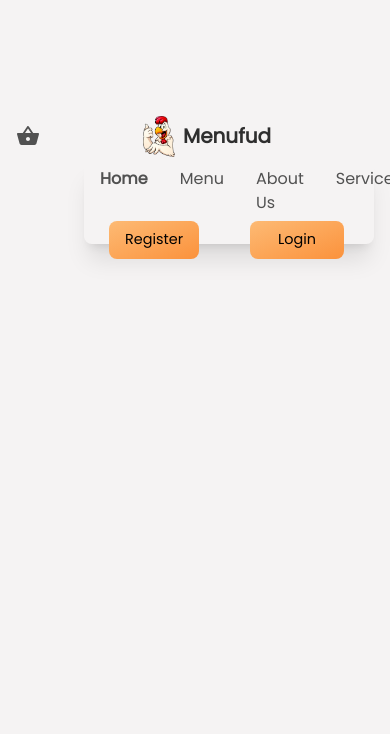
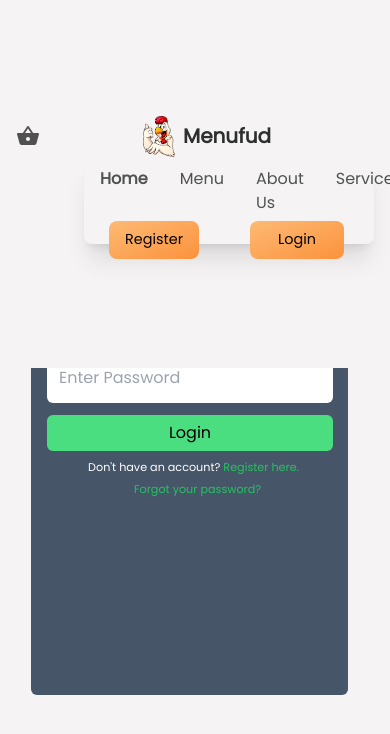
Before and after one commit to AbaniwoM/Menufud-app, a React (Create React App) app: page /login in a window 390 px wide. Shown: the top 734 px of the page. Built offline with nearby package versions, Linux system fonts and the light colour scheme.

Commit message:
implemented Login and Register screens for mobile view

```diff
--- a/public/index.html
+++ b/public/index.html
@@ -26,7 +26,7 @@
     -->
     <title>Menufud</title>
   </head>
-  <body>
+  <body style="background-color:#f5f3f3">
     <noscript>You need to enable JavaScript to run this app.</noscript>
     <div id="root"></div>
     <!--
--- a/src/App.tsx
+++ b/src/App.tsx
@@ -34,7 +34,7 @@ export function App (props: IAppProps) {
       <div className="w-screen h-auto flex flex-col bg-primary">
         <Header />
 
-        <main className="mt-14 md:mt-20 px-4 md:px-16 p-4 w-full">
+        <main className="mt-14 md:mt-20 px-4 md:px-16 p-4 w-full bg-primary">
           <Routes>
             <Route path="/" element={<MainContainer />} />
             {/* <Route path="/createItem" element={<CreateContainer />} /> */}
--- a/src/components/AuthContainer/index.tsx
+++ b/src/components/AuthContainer/index.tsx
@@ -1,5 +1,5 @@
 import React from "react";
-import { Card, CardBody, CardHeader, Col, Container, Row } from "reactstrap";
+import { Card, CardBody, CardHeader, Container, Row } from "reactstrap";
 
 export interface IAuthContainerProps {
   header: any;
@@ -12,19 +12,19 @@ const AuthContainer: React.FunctionComponent<IAuthContainerProps> = (props) => {
   return (
     <Container>
       <Row>
-        <Col
+        {/* <Col
           xs={{ size: 10, offset: 8 }}
           sm={{ size: 8, offset: 2 }}
           md={{ size: 6, offset: 3 }}
           lg={{ size: 4, offset: 4 }}
-        >
-          <Card className="mt-[65px] ml-[430px] bg-slate-600 w-[31.3%] h-[57vh] mb-[122px] rounded-b-md">
-            <CardHeader className="text-white bg-sky-700 h-[10vh] p-5 text-lg">
-              {header}
-            </CardHeader>
-            <CardBody className="mt-4 ml-4">{children}</CardBody>
-          </Card>
-        </Col>
+        > */}
+        <Card className="absolute lg:relative mt-[100px] lg:mt-[65px] ml-[15px] lg:ml-[430px] bg-slate-600 w-[81.3%] lg:w-[31.3%] h-[62vh] lg:h-[57vh] mb-[122px] lg:mb-[92px] rounded-b-md">
+          <CardHeader className="text-white bg-sky-700 h-[12vh] lg:h-[10vh] pt-[20px] pl-[16px] lg:p-5 text-lg">
+            {header}
+          </CardHeader>
+          <CardBody className="mt-4 ml-4">{children}</CardBody>
+        </Card>
+        {/* </Col> */}
       </Row>
     </Container>
   );
--- a/src/components/Dashboard.tsx
+++ b/src/components/Dashboard.tsx
@@ -1,10 +1,27 @@
 import * as React from 'react';
+import Image from "../images/chef1.png";
 
 export interface IDashboardProps {
 }
 
 export function Dashboard (props: IDashboardProps) {
-  return <div className="mb-[478px] font-mono font-bold text-[1.4rem]">Welcome!</div>;
-}
+  return (
+    <div className="wrapper">
+      <div className="font-mono font-bold mt-[125px] lg:mt-[0px] text-[1.5rem]">Welcome!</div>
+      <div className="lg:flex">
+        <div className="flex-col mt-[10px] lg:mt-[0px] lg:text-[1.2rem] text-[1rem] font-mono">
+          <div>
+            Order your sumptuous meals, fruits, drinks and dessert at affordable
+            prices,
+          </div>
+          <div>delivered to you in good time! You can't stop at one!</div>
+        </div>
+        <div className="lg:w-[10%] w-[17%] ml-[100px] lg:ml-[800px] -mt-[178px] absolute lg:-mt-[43px]">
+          <img src={Image} alt="welcome" />
+        </div>
+      </div>
+    </div>
+  );
+};
 
 export default Dashboard;
--- a/src/components/ErrorText/index.tsx
+++ b/src/components/ErrorText/index.tsx
@@ -9,7 +9,11 @@ const ErrorText: React.FunctionComponent<IErrorTextProps> = props => {
 
   if (error === '') return null;
 
-  return <small className="text-red-400 relative">{error}</small>;
-}
+  return (
+    <small className="text-red-400 text-[0.6rem] lg:text-[0.85rem] -ml-1 lg:ml-10 relative">
+      {error}
+    </small>
+  );
+};
 
 export default ErrorText;
--- a/src/pages/auth/Login.tsx
+++ b/src/pages/auth/Login.tsx
@@ -65,19 +65,22 @@ const Login: React.FunctionComponent<IPageProps> = (props) => {
         color="success"
         block
         onClick={() => signInWithEmailAndPassword()}
-        className="bg-gradient-to-br from-green-400 to-green-400 w-[100%] md:w-auto px-[155px] py-1.5 mt-3 rounded-md hover:shadow-lg transition-all ease-in-out duration-100"
+        className="bg-gradient-to-br from-green-400 to-green-400 w-[95%] lg:w-[95%] md:w-auto px-[40px] lg:px-[146px] py-1.5 mt-3 rounded-md hover:shadow-lg transition-all ease-in-out duration-100"
       >
         Login
       </Button>
       <small>
-        <p className="m-2 text-center">
+        <p className="text-[0.7rem] lg:text-[0.9rem] mt-2 -ml-2 lg:-ml-1 text-center text-white">
           Don't have an account?{" "}
           <Link to="/register" className="text-green-500">
             Register here.
           </Link>
         </p>
         <p className="m-1 text-center">
-          <Link to="/forget" className="text-green-500">
+          <Link
+            to="/forget"
+            className="text-green-500 text-[0.7rem] lg:text-[0.9rem]"
+          >
             Forgot your password?
           </Link>
         </p>
--- a/src/pages/auth/Register.tsx
+++ b/src/pages/auth/Register.tsx
@@ -48,6 +48,7 @@ const Register: React.FunctionComponent<IPageProps> = (props) => {
   };
 
   return (
+    <div className="bg-primary">
       <AuthContainer header="Register">
         <FormGroup className="xs:block xs:-ml-10">
           <Input
@@ -89,20 +90,21 @@ const Register: React.FunctionComponent<IPageProps> = (props) => {
           color="success"
           block
           onClick={() => signUpWithEmailAndPassword()}
-        className="bg-gradient-to-br from-green-400 to-green-400 w-[100%] md:w-auto px-[146px] py-1.5 mt-3 rounded-md hover:shadow-lg transition-all ease-in-out duration-100"
+          className="bg-gradient-to-br from-green-400 to-green-400 w-[95%] lg:w-[95%] md:w-auto px-[40px] lg:px-[146px] py-1.5 mt-3 rounded-md hover:shadow-lg transition-all ease-in-out duration-100"
         >
           Sign Up
         </Button>
         <small>
-        <p className="mt-2 -ml-1 text-center text-white">
-          Already have an account?{" "}
-          <Link to="/login" className="text-green-500">
+          <p className="text-[0.7rem] lg:text-[0.9rem] mt-2 -ml-2 lg:-ml-1 text-center text-white">
+            Already have an account?
+            <Link to="/login" className="text-green-500 ml-1">
               Login.
             </Link>
           </p>
         </small>
         <ErrorText error={error} />
       </AuthContainer>
+    </div>
   );
 };
 
```
Lines whose indentation alone changed are shown as unchanged.
